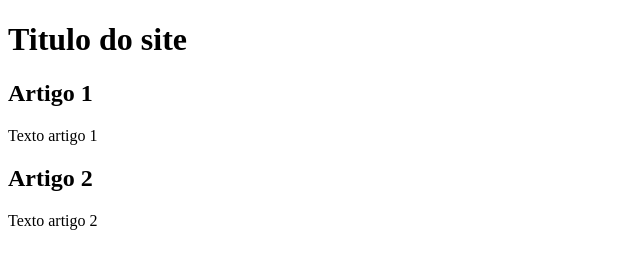
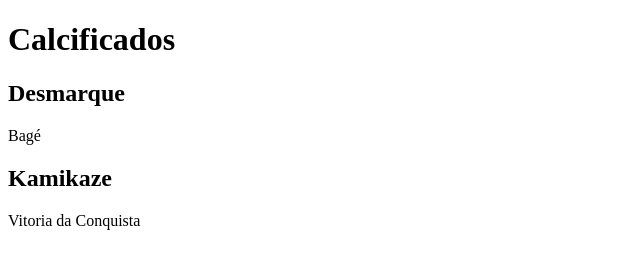
Before and after one commit to ginmath/projeto-site, a plain HTML site: page index.html in a window 1280 px wide. Shown: the whole page, without its empty margins (0-640 px from the left). Drawn offline with Linux system fonts and the light colour scheme.

Commit message:
calcificados

```diff
--- a/index.html
+++ b/index.html
@@ -8,15 +8,15 @@
 <body>
     <main>
         <head>
-            <h1>Titulo do site</h1>
+            <h1>Calcificados</h1>
         </head>
         <article>
-            <h2>Artigo 1</h2>
-            <p>Texto artigo 1</p>
+            <h2>Desmarque</h2>
+            <p>Bagé</p>
         </article>
         <article>
-            <h2>Artigo 2</h2>
-            <p>Texto artigo 2</p>
+            <h2>Kamikaze</h2>
+            <p>Vitoria da Conquista</p>
         </article>
     </main>
 </body>
```
